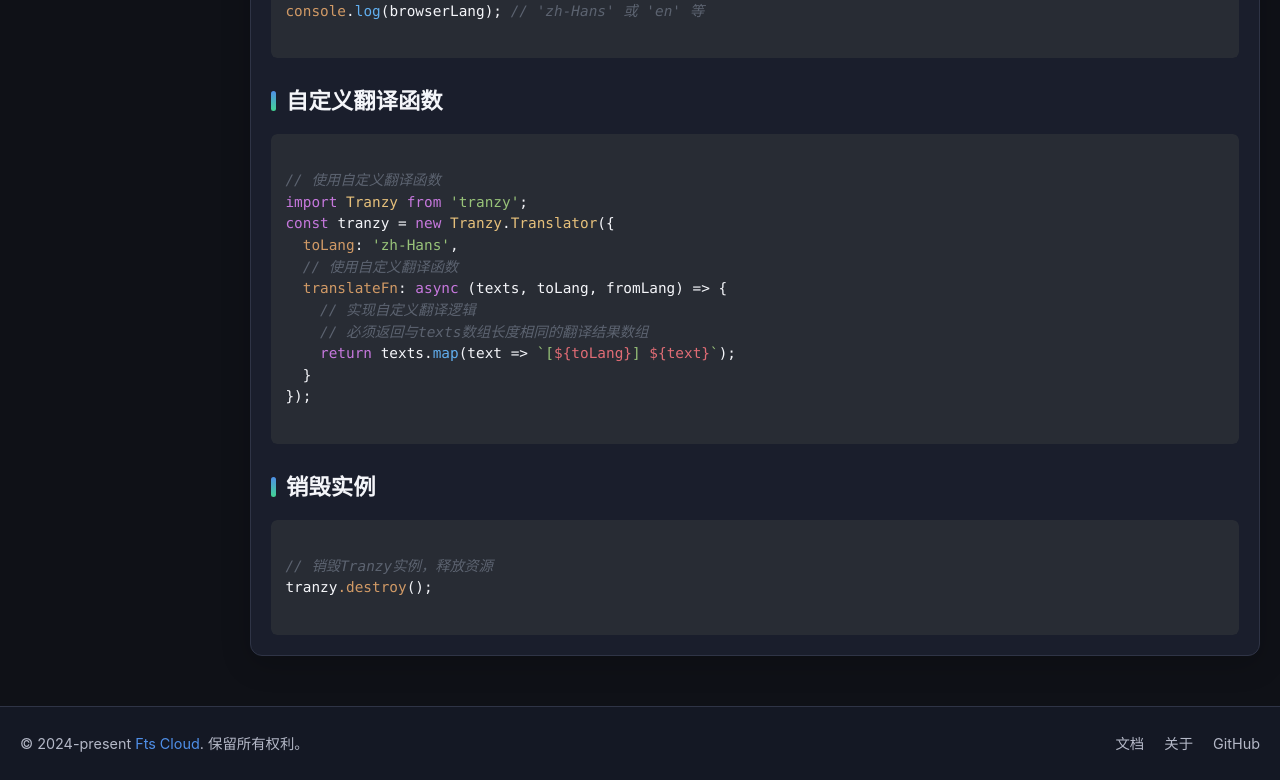
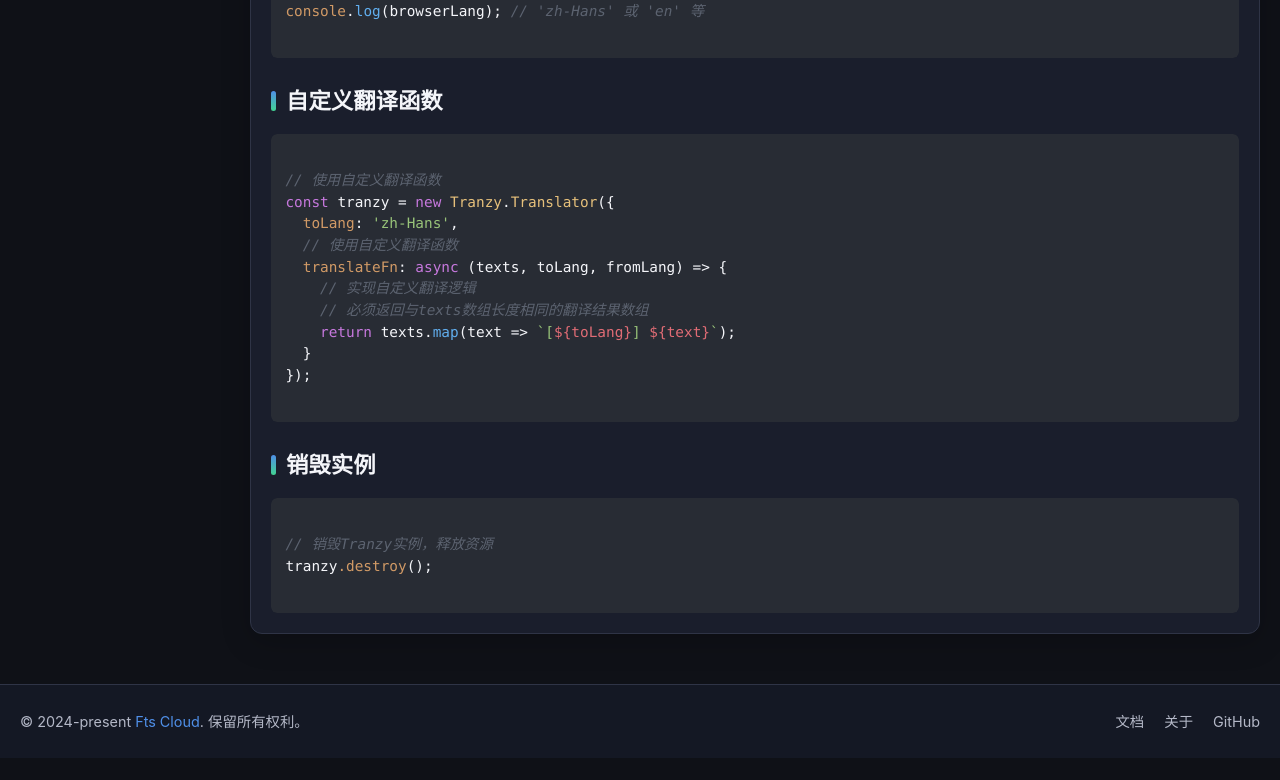
Before and after one commit to FtsCloud/Tranzy, a website: page website-min/pages/docs.html in a window 1280 px wide. Shown: the part 11169-11949 px from the top of the page. After the commit the page ends 11927 px from the top, so only its background shows below. Drawn offline with nearby package versions, Linux system fonts and the light colour scheme.

Commit message:
修改文档中的错误

```diff
--- a/website-min/pages/docs.html
+++ b/website-min/pages/docs.html
@@ -330,7 +330,6 @@ const browserLang = await getBrowserLang();
 console.log(browserLang); // 'zh-Hans' 或 'en' 等
                             </code></pre></div><h3>自定义翻译函数</h3><div class="code-block"><pre><code>
 // 使用自定义翻译函数
-import Tranzy from 'tranzy';
 const tranzy = new Tranzy.Translator({
   toLang: 'zh-Hans',
   // 使用自定义翻译函数
```
